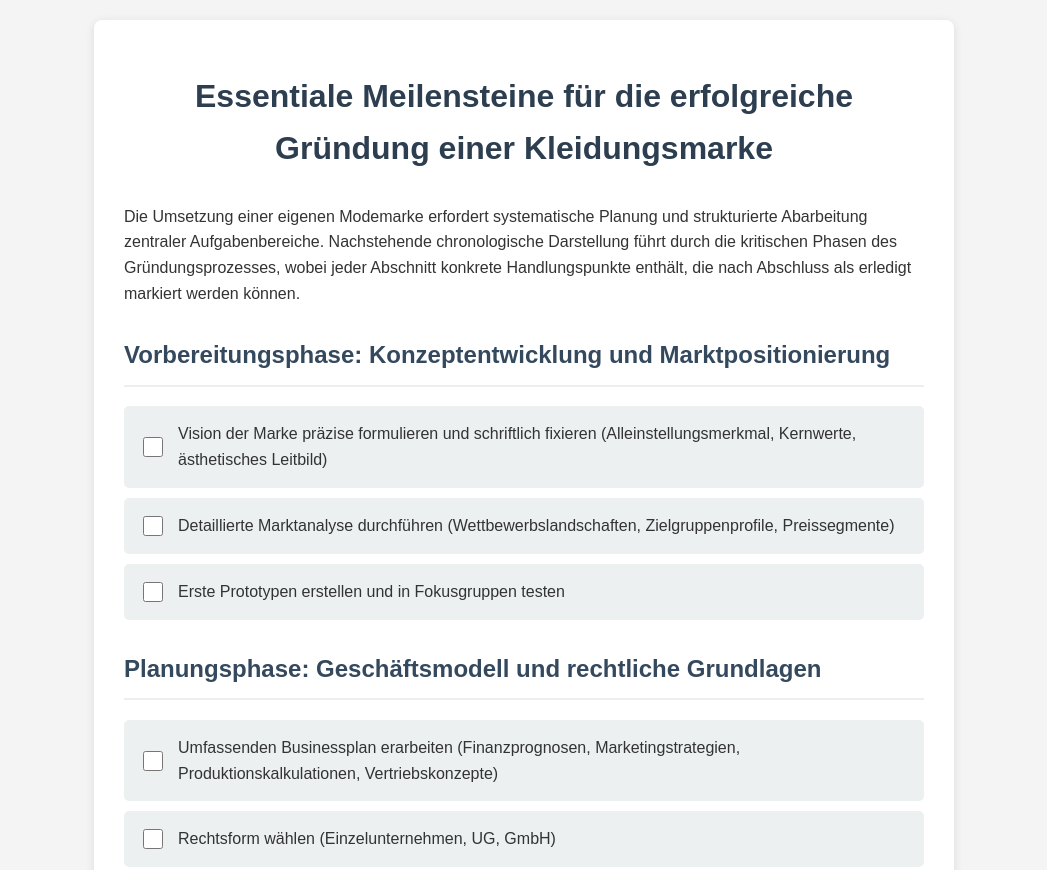
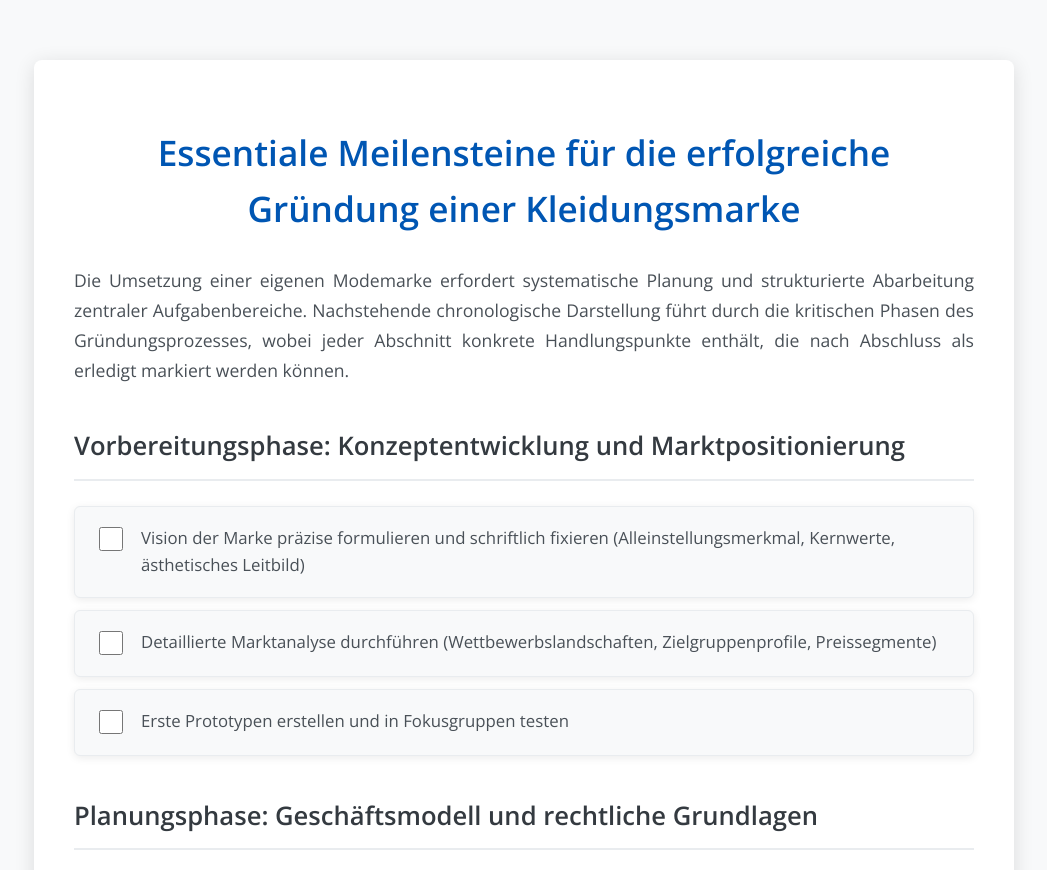
Before and after one commit to Bovami/Checkliste, a plain HTML site: page index.html in a window 1280 px wide. Shown: the top 870 px of the page, without its empty margins (116-1163 px from the left). Drawn offline with nearby package versions, Linux system fonts and the light colour scheme.

Commit message:
Update index.html

```diff
--- a/index.html
+++ b/index.html
@@ -4,61 +4,154 @@
     <meta charset="UTF-8">
     <meta name="viewport" content="width=device-width, initial-scale=1.0">
     <title>Checkliste: Gründung einer Kleidungsmarke</title>
+    <link href="https://fonts.googleapis.com/css2?family=Open+Sans:wght@300;400;600;700&display=swap" rel="stylesheet">
     <style>
+        :root {
+            --primary-blue: #0056b3; /* A strong blue similar to BVM's branding */
+            --accent-green: #28a745; /* For completion */
+            --light-gray: #f8f9fa;
+            --medium-gray: #e9ecef;
+            --dark-gray: #343a40;
+            --text-color: #495057;
+            --shadow-light: rgba(0, 0, 0, 0.08);
+            --shadow-medium: rgba(0, 0, 0, 0.12);
+        }
+
         body {
-            font-family: Arial, sans-serif;
+            font-family: 'Open Sans', Arial, sans-serif;
             line-height: 1.6;
-            margin: 20px;
-            background-color: #f4f4f4;
-            color: #333;
+            margin: 0;
+            background-color: var(--light-gray);
+            color: var(--text-color);
+            display: flex;
+            justify-content: center;
+            align-items: flex-start; /* Align to top for longer content */
+            min-height: 100vh;
+            padding: 40px 20px;
+            box-sizing: border-box; /* Include padding in element's total width and height */
         }
+
         .container {
-            max-width: 800px;
-            margin: auto;
+            width: 100%;
+            max-width: 900px; /* Wider container for a more spacious feel */
             background: #fff;
-            padding: 30px;
+            padding: 40px;
             border-radius: 8px;
-            box-shadow: 0 2px 10px rgba(0,0,0,0.1);
+            box-shadow: 0 4px 20px var(--shadow-medium);
+            margin-top: 20px; /* Small margin from top */
+            margin-bottom: 20px;
         }
+
         h1 {
-            color: #2c3e50;
+            font-size: 2.2em;
+            color: var(--primary-blue);
             text-align: center;
             margin-bottom: 30px;
+            font-weight: 600;
         }
+
+        p {
+            font-size: 1.1em;
+            margin-bottom: 25px;
+            line-height: 1.7;
+            text-align: justify;
+        }
+
         h2 {
-            color: #34495e;
-            border-bottom: 2px solid #eee;
-            padding-bottom: 10px;
-            margin-top: 30px;
+            font-size: 1.6em;
+            color: var(--dark-gray);
+            border-bottom: 2px solid var(--medium-gray);
+            padding-bottom: 12px;
+            margin-top: 40px;
+            margin-bottom: 25px;
+            font-weight: 600;
         }
+
         ul {
             list-style: none;
             padding: 0;
         }
+
         li {
-            background: #ecf0f1;
-            margin-bottom: 10px;
-            padding: 15px;
-            border-radius: 5px;
+            background: var(--light-gray);
+            margin-bottom: 12px;
+            padding: 18px 20px;
+            border-radius: 6px;
             display: flex;
-            align-items: center;
+            align-items: flex-start; /* Align text to top if it wraps */
             cursor: pointer;
-            transition: background 0.3s ease;
+            transition: background 0.3s ease, box-shadow 0.3s ease;
+            box-shadow: 0 2px 8px var(--shadow-light);
+            border: 1px solid var(--medium-gray); /* Subtle border for definition */
+            font-size: 1.05em;
         }
+
         li:hover:not(.completed) {
-            background: #e0e6e7;
+            background: #e9f0f6; /* Lighter blue on hover */
+            box-shadow: 0 4px 15px var(--shadow-light);
         }
+
         li.completed {
-            background-color: #d4edda; /* Light green */
-            color: #155724; /* Darker green text */
+            background-color: #e6ffe6; /* Very light green for completed */
+            color: #218838; /* Slightly darker green text */
             text-decoration: line-through;
             font-style: italic;
+            border-color: var(--accent-green);
+            box-shadow: 0 2px 8px rgba(40, 167, 69, 0.2); /* Green shadow */
         }
+
         input[type="checkbox"] {
-            margin-right: 15px;
-            min-width: 20px; /* Ensure checkbox is visible */
-            min-height: 20px;
-            accent-color: #28a745; /* Green checkbox accent */
+            margin-right: 18px;
+            min-width: 24px; /* Larger checkbox */
+            min-height: 24px;
+            accent-color: var(--primary-blue); /* Checkbox color matching primary brand color */
+            cursor: pointer;
+            flex-shrink: 0; /* Prevent checkbox from shrinking */
+            margin-top: 2px; /* Adjust vertical alignment with text */
+        }
+
+        li.completed input[type="checkbox"] {
+            accent-color: var(--accent-green); /* Green checkbox when completed */
+        }
+
+        /* Responsive adjustments */
+        @media (max-width: 768px) {
+            .container {
+                padding: 30px 20px;
+            }
+            h1 {
+                font-size: 1.8em;
+            }
+            h2 {
+                font-size: 1.4em;
+            }
+            li {
+                padding: 15px;
+                font-size: 1em;
+            }
+            input[type="checkbox"] {
+                min-width: 20px;
+                min-height: 20px;
+                margin-right: 12px;
+            }
+        }
+
+        @media (max-width: 480px) {
+            body {
+                padding: 20px 10px;
+            }
+            .container {
+                padding: 20px 15px;
+            }
+            h1 {
+                font-size: 1.6em;
+            }
+            h2 {
+                font-size: 1.2em;
+            }
+            li {
+                padding: 12px;
+            }
         }
     </style>
 </head>
```
